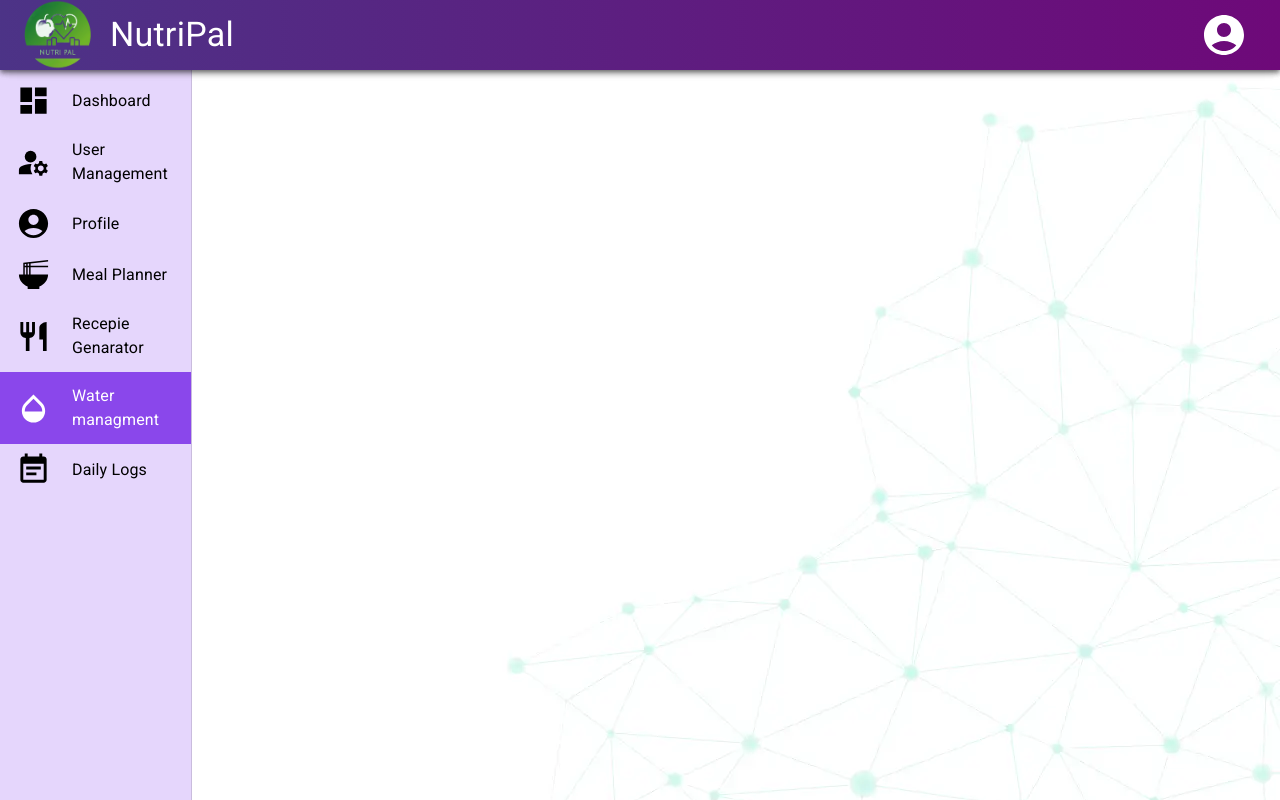
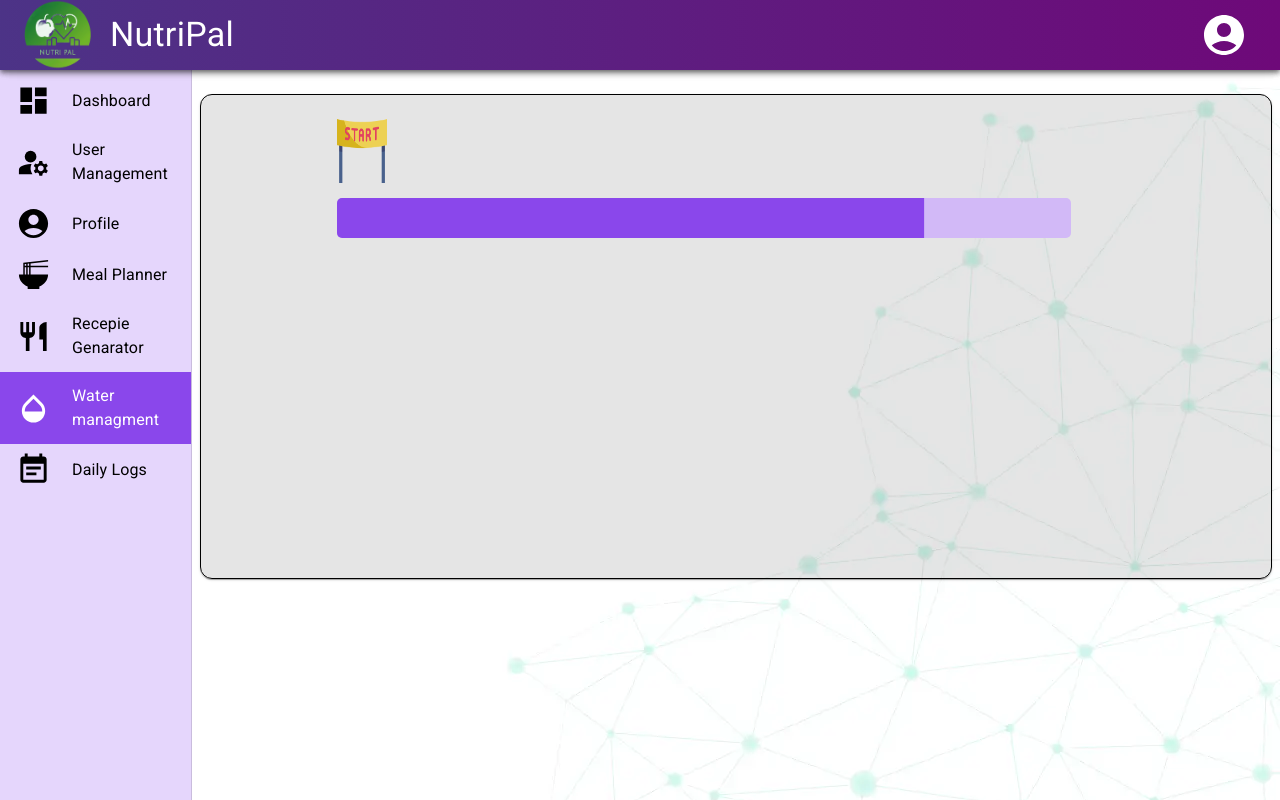
Before and after one commit to hasitha1999/NutriPalFrontEnd, a React (Create React App) app: page /watermgt in a window 1280 px wide. Built offline with nearby package versions, Linux system fonts and the light colour scheme.

Commit message:
add water mgt

```diff
--- a/src/component-ui/Table/index.js
+++ b/src/component-ui/Table/index.js
@@ -1,11 +1,12 @@
 import React, { useEffect, useState } from "react";
 import MaterialReactTable from "material-react-table";
 import { Box, IconButton, Tooltip } from "@mui/material";
-import { DoNotDisturb, Edit, PanToolAlt } from "@mui/icons-material";
+import { DoNotDisturb, Edit, Height, PanToolAlt } from "@mui/icons-material";
 import Dialog from "@mui/material/Dialog";
 import DialogActions from "@mui/material/DialogActions";
 import DialogTitle from "@mui/material/DialogTitle";
 import Button from "@mui/material/Button";
+
 
 const Table = ({
   fetchDataList,
@@ -17,10 +18,32 @@ const Table = ({
   rowActions
 }) => {
   //data and fetching state
-  const [data, setData] = useState([]);
+  // const [data, setData] = useState([]);
   const [isError, setIsError] = useState(false);
   const [isLoading, setIsLoading] = useState(false);
   const [rowCount, setRowCount] = useState(0);
+
+  const data = [
+    {
+        firstName: 'Hasitha',
+        lastName: 'Lakmal',
+        gender: 'Male',
+        nic: '991692991V',
+        dob: '1999/06/17',
+        email:'hasitha@gmail.com',
+        height:'180cm'
+    },
+    {
+      firstName: 'Lakmal',
+      lastName: 'Weerasighe',
+      gender: 'Male',
+      nic: '991692991V',
+      dob: '1999/06/17',
+      email:'Lakmal@gmail.com',
+      height:'180cm'
+    },
+  ];
+
 
   //table state
   const [globalFilter, setGlobalFilter] = useState("");
@@ -41,7 +64,7 @@ const Table = ({
         pagination.pageSize,
         globalFilter || ""
       );
-      setData(data.data.data);
+      // setData(data.data.data);
       setRowCount(data.data.count);
       setIsError(false);
       setIsLoading(false);
--- a/src/config/route-config.js
+++ b/src/config/route-config.js
@@ -9,6 +9,7 @@ import MealPlannerComponent from "../pages/MealPlannerComponent";
 import UserList from "../pages/ViewAllUsers";
 import { Calculate, Dashboard, EventNote, ManageAccounts, Opacity, RamenDining, Restaurant,} from "@mui/icons-material";
 import DailyLogs from "../pages/DailyLogs";
+import WaterMgt from "../pages/WaterMgt";
 const routeConfig = [
   {
     id: 1,
@@ -92,7 +93,7 @@ const routeConfig = [
   {
     id: 12,
     path: "/watermgt",
-    element: <HomePage />,
+    element: <WaterMgt />,
     icon: <Opacity fontSize="large" />,
     label: "Water managment",
     menu: true,
--- a/src/pages/ViewAllUsers/index.js
+++ b/src/pages/ViewAllUsers/index.js
@@ -6,11 +6,11 @@ import { changeUserStatus } from "../../use-cases/change-user-status";
 
 const columns = [
   {
-    accessorKey: "first_name",
+    accessorKey: "firstName",
     header: "First Name",
   },
   {
-    accessorKey: "last_name",
+    accessorKey: "lastName",
     header: "Last Name",
   },
   {
--- /dev/null
+++ b/src/pages/WaterMgt/index.js
@@ -0,0 +1,50 @@
+import React from 'react'
+import { Box, Card, CardContent, Grid, LinearProgress } from '@mui/material';
+import Swal from "sweetalert2";
+import withReactContent from "sweetalert2-react-content";
+import styled from '@emotion/styled';
+const BorderLinearProgress = styled(LinearProgress)(({ theme }) => ({
+  height: 40,
+  borderRadius: 5,
+}));
+const WaterMgt = () => {
+  const role = sessionStorage.getItem("ROLE");
+  const MySwal = withReactContent(Swal);
+  return (
+    <div>
+      <Grid xs={12} md={12} >
+        <Card
+          sx={{
+            m: 1,
+            borderRadius: 3,
+            border: "1px solid #000",
+            backgroundColor: "rgba(0, 0, 0, 0.1)",
+            mt:3,
+            height:"485px"
+          }}
+        >
+          <CardContent sx={{ ml: 15,color: "#878787"}}>
+            <Grid xs={1} md={1} >
+
+                <img
+                  width="50px"
+                  height="80px"
+                  src={`img/start.png`}
+                  alt="BMIImage"
+                  sx={{display:"flex",justifyContent:"flex-start"}}
+                />
+            </Grid>
+            <Grid xs={8} md={8}>
+            <Box sx={{ width: '80%'}}>
+              <BorderLinearProgress color="secondary"  variant="determinate" value={80}/>
+            </Box>
+            </Grid>
+
+          </CardContent>
+        </Card>
+      </Grid>
+    </div>
+  );
+}
+
+export default WaterMgt;
```
Also changed, not shown: public/img/flag.png (added), public/img/start.png (added).
